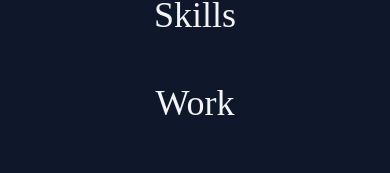
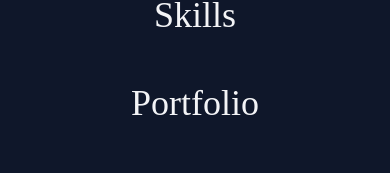
Before and after one commit to AnitaBanh/About, a React (Create React App) app: page / in a window 390 px wide. Both pictures are taken after a click on the element 366 px from the left and 40 px from the top of the page. Shown: the part 407-580 px from the top of the page. Built offline with nearby package versions, Linux system fonts and the light colour scheme.

Commit message:
update Work to Portfolio

```diff
--- a/src/components/Navbar.js
+++ b/src/components/Navbar.js
@@ -84,8 +84,8 @@ const Navbar = () => {
           </Link>
         </li>
         <li className="py-6 text-4xl">
-          <Link onClick={handleClick} to="work" smooth={true} duration={500}>
-            Work
+          <Link onClick={handleClick} to="portfolio" smooth={true} duration={500}>
+            Portfolio
           </Link>
         </li>
         <li className="py-6 text-4xl">
--- a/src/components/Portfolio.js
+++ b/src/components/Portfolio.js
@@ -6,7 +6,7 @@ import passwordgen from "../assets/passwordgen.png";
 import quiz from "../assets/quiz.png";
 import social from "../assets/social.png";
 
-const Work = () => {
+const Portfolio = () => {
   return (
     <div
       name="portfolio"
@@ -236,4 +236,4 @@ const Work = () => {
   );
 };
 
-export default Work;
+export default Portfolio;
--- a/src/index.js
+++ b/src/index.js
@@ -3,4 +3,9 @@ import ReactDOM from 'react-dom';
 import './index.css';
 import App from './App';
 
-ReactDOM.render(<App />, document.getElementById('root'));
+ReactDOM.render(
+    <React.StrictMode>
+      <App />
+    </React.StrictMode>,
+    document.getElementById('root')
+  );
```
Also changed, not shown: package.json (+2 -8 lines), 1 other file (tests, documents, lock files or other folders).
